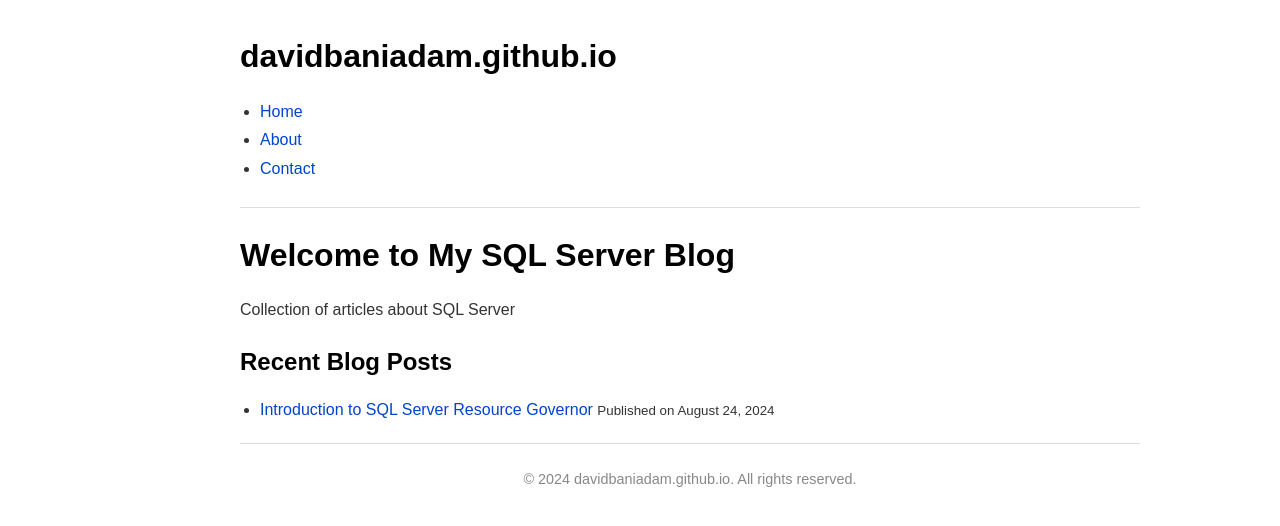
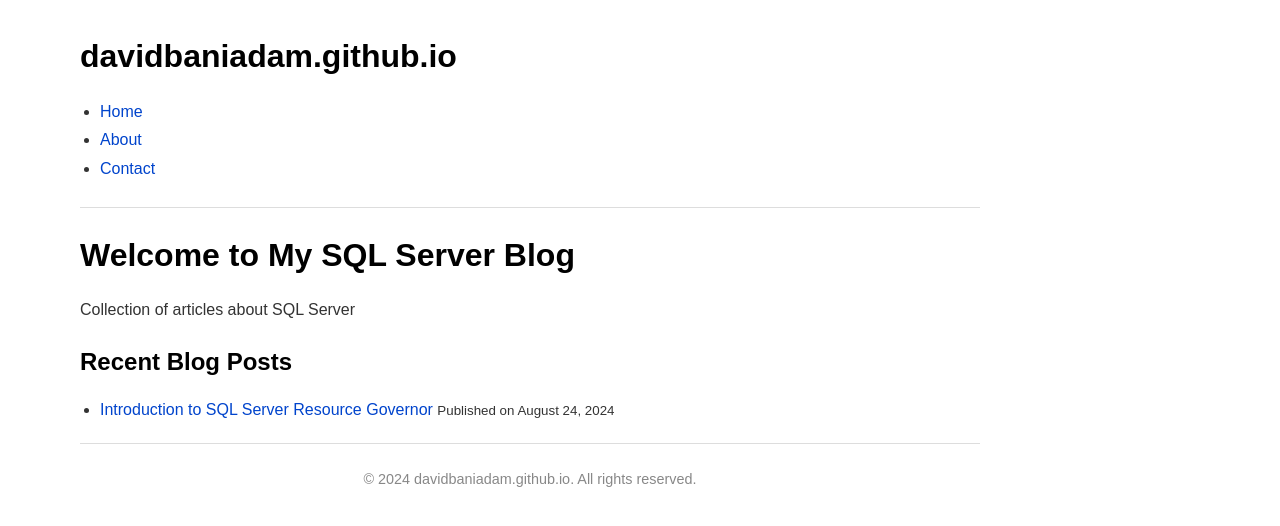
Before and after one commit to davidbaniadam/davidbaniadam.github.io, a Jekyll site: the page built from index.md, in a window 1280 px wide. Shown: the top 526 px of the page. Built offline with Jekyll 4.4.1, drawn with Linux system fonts in a browser that asks for light colours.

Commit message:
Update style.css

```diff
--- a/assets/css/style.css
+++ b/assets/css/style.css
@@ -4,8 +4,10 @@
     color: #333;
     line-height: 1.6;
     max-width: 900px;
-    margin: 0 auto; /* Keeps the body centered */
-    padding-left: 100px; /* Adds padding on the left */
+    margin-top: 0;
+    margin-bottom: auto;
+    margin-right: auto;
+    margin-left: 80px;
 }
 
 h1, h2 {
```
